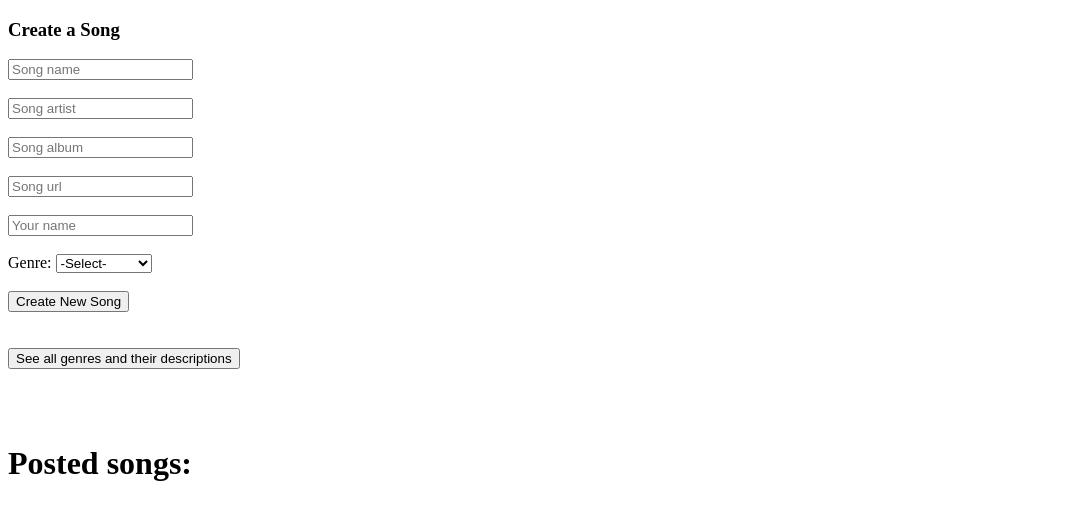
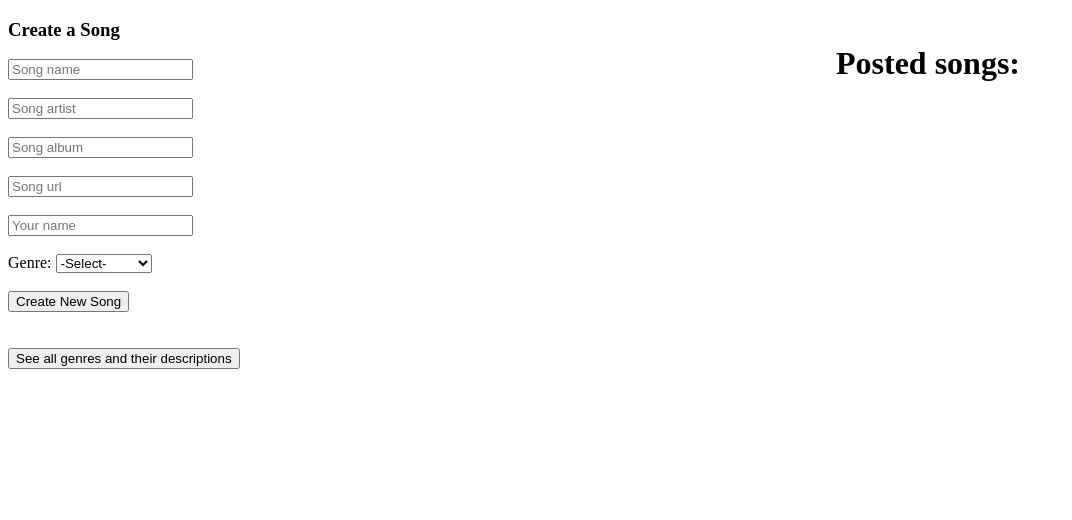
Before and after one commit to kkirby16/song_sharer_frontend, a plain HTML site: page index.html in a window 1280 px wide. Shown: the whole page, without its empty margins (0-1072 px from the left). Drawn offline with Linux system fonts and the light colour scheme; no server answers.

Commit message:
add some css styling to style.css

```diff
--- a/style.css
+++ b/style.css
@@ -1,3 +1,22 @@
+#container {
+  overflow: hidden;
+}
+
+#form-container {
+  width: 25%;
+}
+
 #genre-container {
-  display: none;
+  /* background-color: #8fbc8f; */
 }
+
+#song-container {
+  vertical-align: top;
+  text-align: center;
+  overflow: scroll;
+  position: relative;
+  margin-left: 580px;
+  top: -400px;
+  width: 40%;
+  /* background-color: #8fbc8f; */
+}
```
